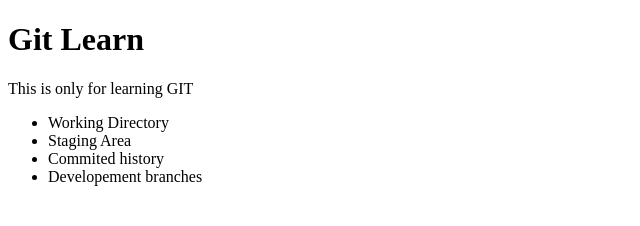
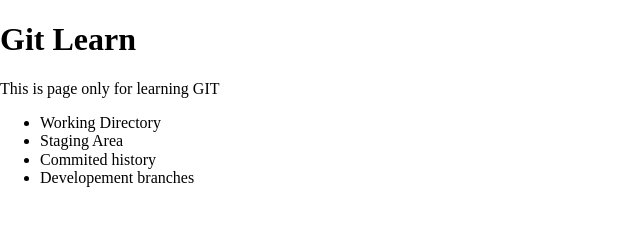
Before and after one commit to Ajay-056/Git_Learn, a plain HTML site: page index.html in a window 1280 px wide. Shown: the whole page, without its empty margins (0-640 px from the left). Drawn offline with nearby package versions, Linux system fonts and the light colour scheme.

Commit message:
Fixed gramaatical error

```diff
--- a/index.html
+++ b/index.html
@@ -5,11 +5,13 @@
     <meta charset="UTF-8">
     <meta name="viewport" content="width=device-width, initial-scale=1.0">
     <title>GIT</title>
+    <link rel="stylesheet" href="./css/normalize.css">
+    <link rel="stylesheet" href="./css/style.css">
 </head>
 
 <body>
     <h1>Git Learn</h1>
-    <p>This is only for learning GIT</p>
+    <p>This is page only for learning GIT</p>
     <ul>
         <li>Working Directory</li>
         <li>Staging Area</li>
```
